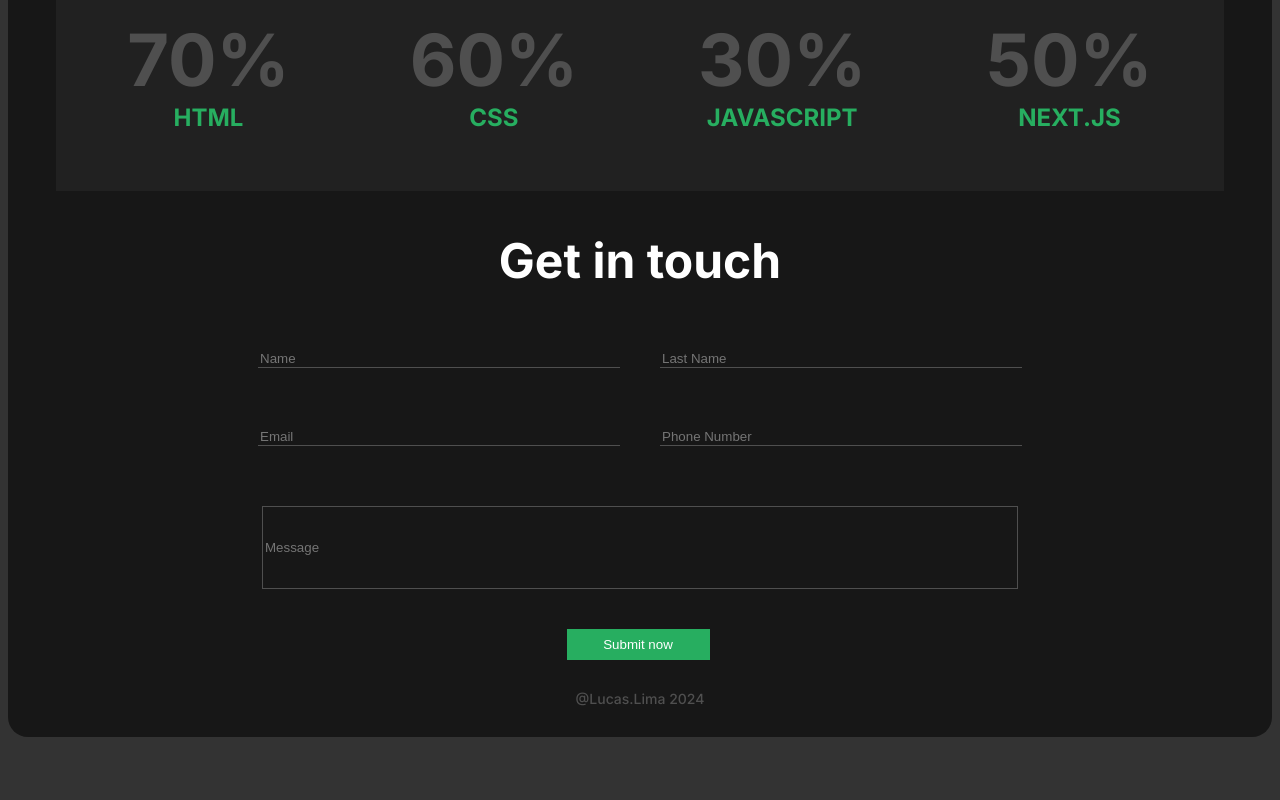
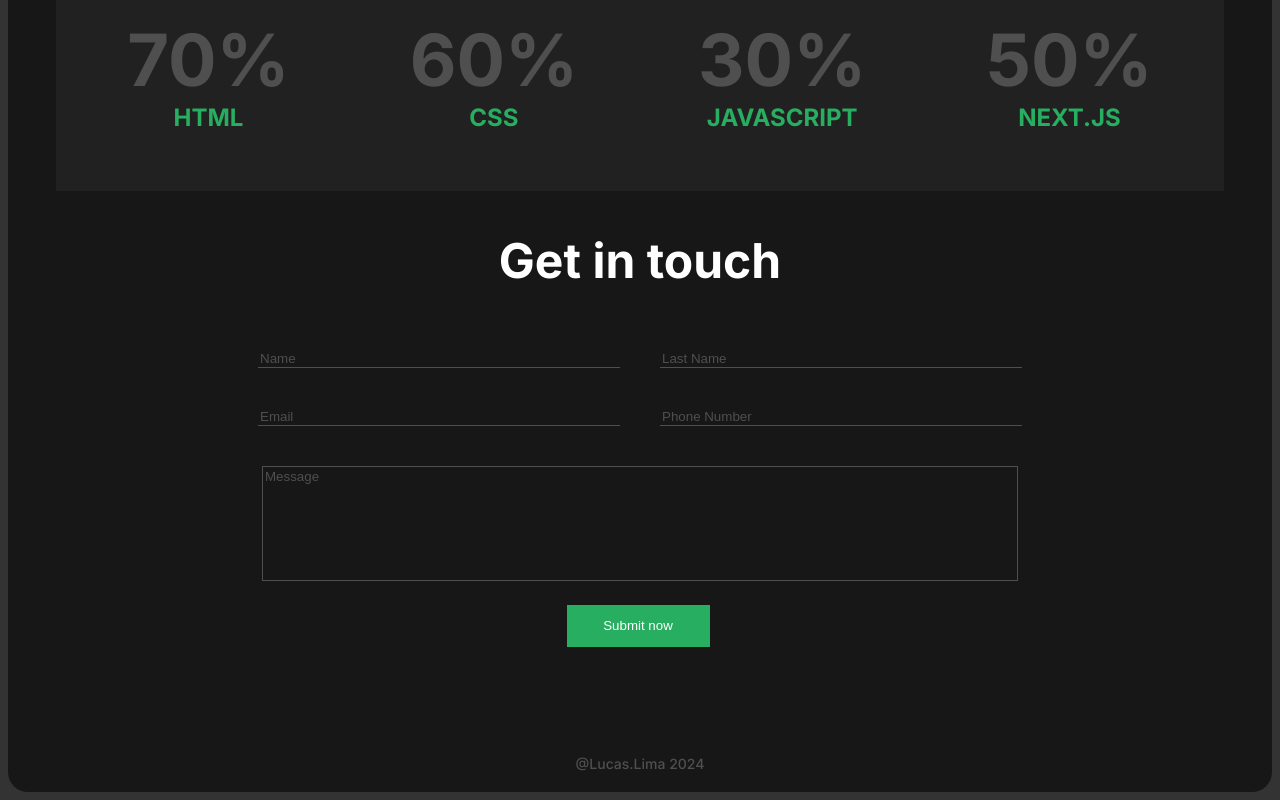
Before and after one commit to Lucas-Ribeiro-Lima/dustmist, a Next.js app: page / in a window 1280 px wide. Shown: the part 1807-2607 px from the top of the page. Before the commit the page ends 2552 px from the top, so only its background shows below. Built offline with nearby package versions, Linux system fonts and the light colour scheme.

Commit message:
Contact Form layout finish

```diff
--- a/components/competencies/CompetenciesStyle.ts
+++ b/components/competencies/CompetenciesStyle.ts
@@ -28,6 +28,7 @@ export const Competencie = styled.div`
         flex-grow: 1;
     }
     span {
+        /* display: none; */
         width: inherit;
         height: 5px;
         background: #27AE60;
--- a/components/contact/Contact.tsx
+++ b/components/contact/Contact.tsx
@@ -1,6 +1,6 @@
 'use client'
 
-import {Button, SecondaryTitle, Container, Form, Input, SpanError} from '@/styles/global-styles'
+import {Button, SecondaryTitle, Container, Form, Input, SpanError, TextArea} from '@/styles/global-styles'
 import { useForm } from 'react-hook-form'
 import { z } from 'zod'
 import { zodResolver } from '@hookform/resolvers/zod'
@@ -10,16 +10,17 @@ type ContactFormData = z.infer<typeof ContactFormSchema>
 
 const ContactFormSchema = z.object(
     {
-        name: z.string().min(1, 'Preencha seu nome'),
-        last_name: z.string().min(1, 'Preencha seu sobrenome'),
+        name: z.string().min(4, 'Preencha seu nome'),
+        last_name: z.string().min(4, 'Preencha seu sobrenome'),
         email: z.string().email('Formato de e-mail inválido'),
         phone: z.string().min(1, 'Preencha seu número de contato'),
-        message: z.string().max(256, 'Você ultrapassou o limite de 256 caracteres')
+        message: z.string().min(10, 'Escreva uma curta mensagem').max(512, 'Você ultrapassou o limite de 512 caracteres')
     }
 )
 
 async function handleForm ({name, last_name, email, phone, message}: ContactFormData) {
-    axios.post("/api/contact", {name, last_name, email, phone, message})
+    // axios.post("/api/contact", {name, last_name, email, phone, message})
+    console.log({name, last_name, email, phone, message})
 }
 
 export const Contact = () => {
@@ -29,35 +30,49 @@ export const Contact = () => {
     return (
         <Container id='Contact'>
             <SecondaryTitle>Get in touch</SecondaryTitle>
-            <Form onSubmit={handleSubmit(handleForm)}>
+            <Form onSubmit={handleSubmit(handleForm)} autoComplete='off'>
 
                 <Container $flexRowContainer>
                     <Container>
-                    <Input {...register('name')} type='text' placeholder='Name' autoComplete='name'></Input>
+                        <label>
+                            <Input {...register('name')} type='text' placeholder='Name'></Input>
                             {errors.name && <SpanError>{errors.name.message}</SpanError>}
+                        </label>
                     </Container>
 
                     <Container>
+                        <label>
                             <Input {...register('last_name')} type='text' placeholder='Last Name'></Input>
                             {errors.last_name && <SpanError>{errors.last_name.message}</SpanError>}
+                        </label>
                     </Container>
                 </Container>
 
                 <Container $flexRowContainer>
 
                     <Container>
-                        <Input {...register('email')} type='text' placeholder='Email' autoComplete='email'></Input>
+                        <label>
+                            <Input {...register('email')} type='text' placeholder='Email'></Input>
                             {errors.email && <SpanError>{errors.email.message}</SpanError>}
+                        </label>
                     </Container>
 
                     <Container>
+                        <label>
                             <Input {...register('phone')} type='text' placeholder='Phone Number'></Input>
                             {errors.phone && <SpanError>{errors.phone.message}</SpanError>}
+                        </label>
                     </Container>
 
                 </Container>
 
-                <Input $messagebox {...register('message')} type='text' placeholder='Message'></Input>
+                <Container>
+                    <label>
+                        <TextArea {...register('message')} placeholder='Message'></TextArea>
+                        {errors.message && <SpanError>{errors.message.message}</SpanError>}
+                    </label>
+                </Container>
+
                 <Button $primary type='submit'>Submit now</Button>
 
             </Form>
--- a/components/footer/FooterStyle.ts
+++ b/components/footer/FooterStyle.ts
@@ -3,7 +3,7 @@
 import styled from "styled-components"
 
 export const Author = styled.footer`
-    padding: 30px;
+    padding-bottom: 20px;
     color: #4f4f4f;
     font-size: 14px;
     font-weight: 500;
--- a/styles/global-styles.ts
+++ b/styles/global-styles.ts
@@ -10,12 +10,17 @@ export const GlobalStyle = createGlobalStyle`
         font-weight: 400;
         line-height: normal;
         font-size: 18px;
+
     }
 `
 
 export const GlobalContainer = styled.div`
     display: flex;
     justify-content: center;
+    ::selection{
+        background-color: #27AE60;
+        color: #FFFF;
+    }
 `
 
 export const Layout = styled.div`
@@ -93,27 +98,39 @@ export const Form = styled.form`
     align-items: center;
     gap: 20px;
     width: 753px;
-    height: 330px;
-    color: #4f4f4f;
+    height: 425px;
+    ::placeholder{
+        color: #4f4f4f;
+        font-family: 'DM Sans', sans-serif;
+    };
 `
 
-export const Input = styled.input<{$messagebox?:boolean}>`
+export const Input = styled.input`
     width: 358px;
     margin: 20px;
+    margin-bottom: 0px;
     background-color: transparent;
     border: none;
     border-bottom: 1px solid #4f4f4f;
     height: max-content;
     color: #FFFF;
-    ${props =>
-        props.$messagebox && css`
-            border: 1px solid #4f4f4f;
-            width: 750px;
-            height: 109px;
-        `
-    }
+
 `
+
+export const TextArea = styled.textarea`
+    background-color: transparent;
+    color: #FFFF;
+    margin: 20px;
+    margin-bottom: 0px;
+    border: 1px solid #4f4f4f;
+    width: 750px;
+    height: 109px;
+    overflow-wrap: break-word;
+    resize: none;
+`
+
 export const SpanError = styled.span`
+    align-self: self-start;
     margin-left: 20px;
     font-size: 12px;
     color: red;
```
Also changed, not shown: components/description/DescriptionStyle.ts (line endings or trailing spaces). Lines whose indentation alone changed are shown as unchanged.
